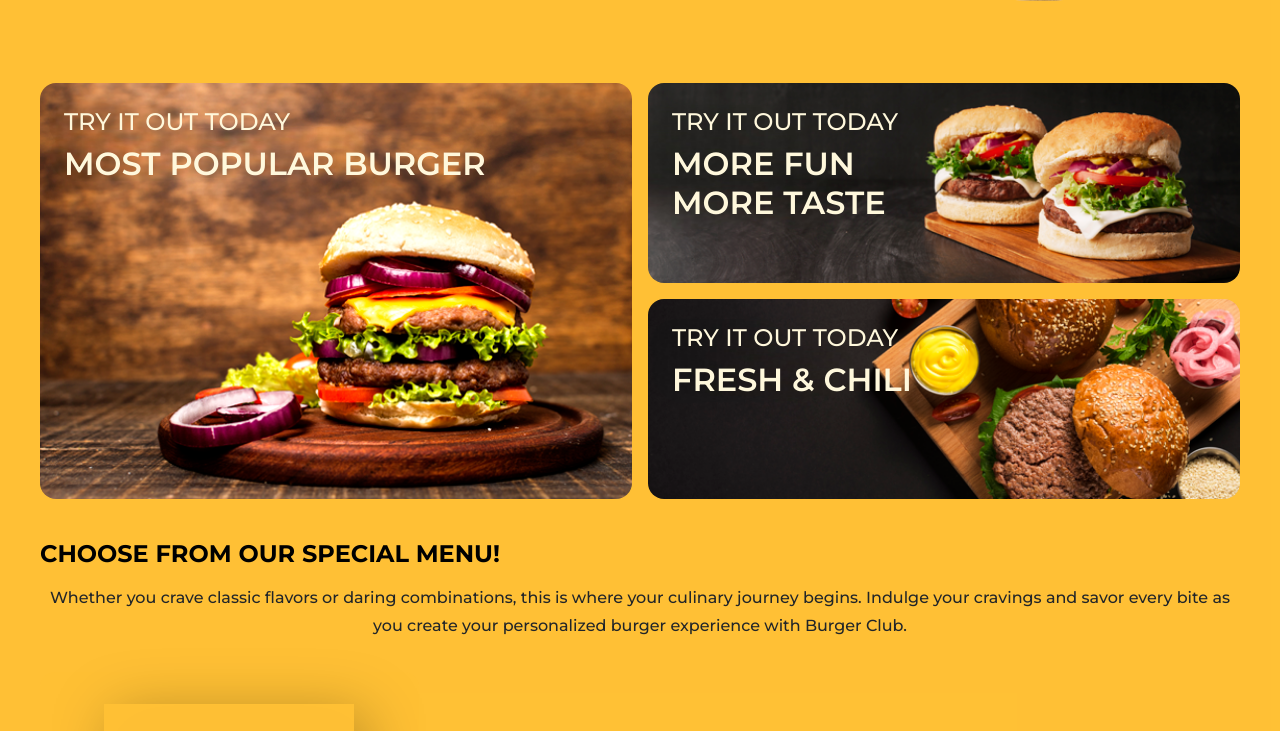
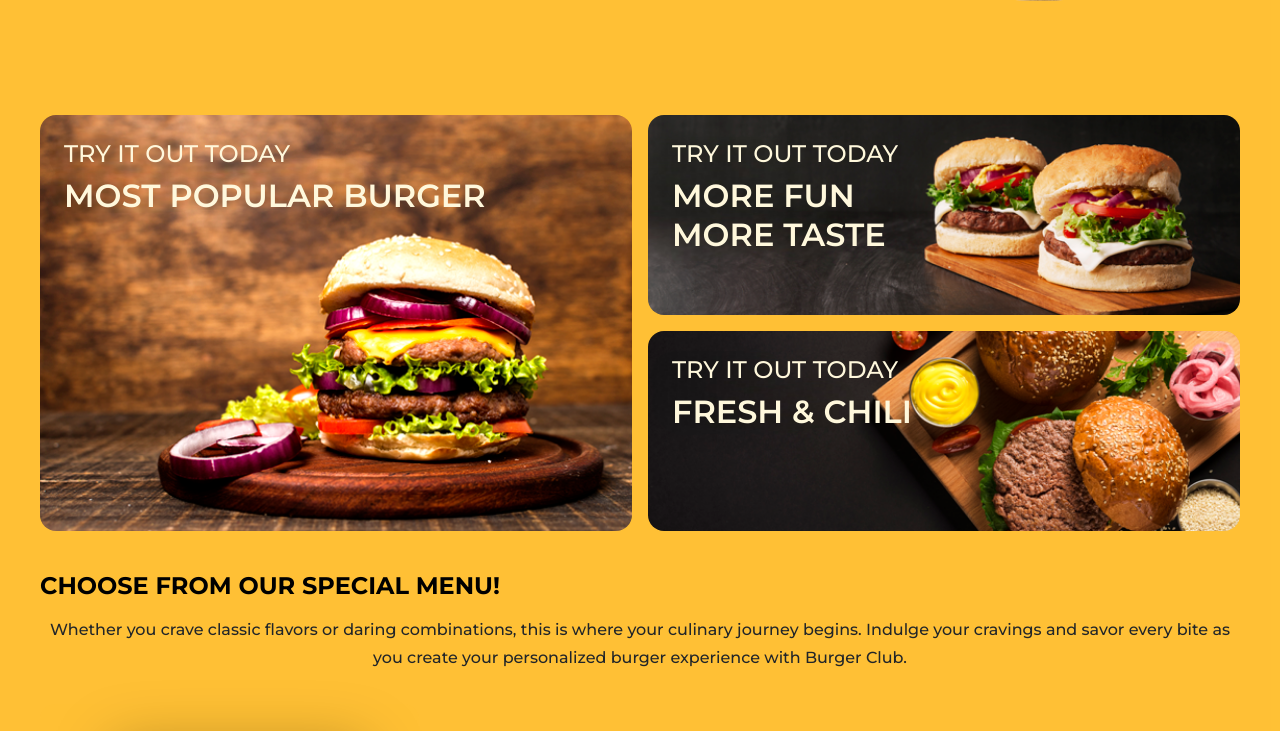
Before and after one commit to ChiragMiglani73/Restaurant-Website, a plain HTML site: page index.html in a window 1280 px wide. Shown: the part 578-1309 px from the top of the page. Drawn offline with nearby package versions, Linux system fonts and the light colour scheme.

Commit message:
Update style.css

```diff
--- a/style.css
+++ b/style.css
@@ -188,6 +188,10 @@ nav {
   display: grid;
   gap: 1rem;
   grid-auto-rows: 200px;
+}
+
+#special{
+    padding-top:2rem;
 }
 
 .banner__card {
```
